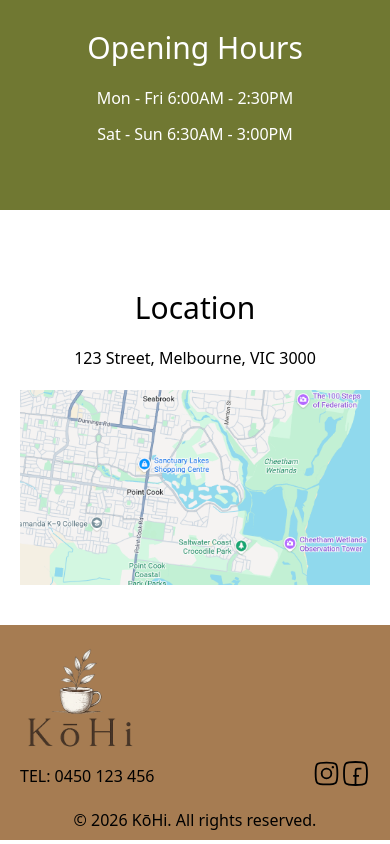
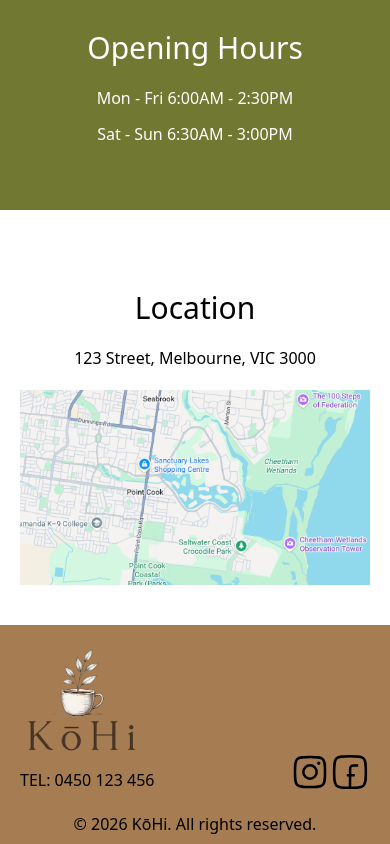
Before and after one commit to ayanomk/kohi, a Next.js app: page / in a window 390 px wide. Shown: the part 1448-2292 px from the top of the page. Built offline with nearby package versions, Linux system fonts and the light colour scheme.

Commit message:
Adjust Footer style for tablet and laptop

```diff
--- a/app/components/Footer.tsx
+++ b/app/components/Footer.tsx
@@ -1,14 +1,14 @@
 export default function Footer() {
     return (
         <footer className="bg-secondary ">
-            <div className="flex justify-between p-5">
+            <div className="flex justify-between p-5 md:w-[90%] lg:w-[80%] mx-auto">
                 <div className="w-1/2">
-                    <img src="/logo_transparent.png" alt="logo of cafe kohi" className="w-2/3 mb-3 rounded-md" />
+                    <img src="/logo_transparent.png" alt="logo of cafe kohi" className="w-full max-w-[120px] mb-3 rounded-md" />
                     <p>TEL: 0450 123 456</p>
                 </div>
                 <div className="flex flex-row self-end w-1/4 justify-end">
-                    <img src="/instagram-stroke-rounded.svg" className="w-1/3" />
-                    <img src="/facebook-01-stroke-rounded.svg" className="w-1/3" />
+                    <img src="/instagram-stroke-rounded.svg" className="w-full max-w-[40px]" />
+                    <img src="/facebook-01-stroke-rounded.svg" className="w-full max-w-[40px]" />
                 </div>
             </div>
             <p className="text-center mb-2">&copy; 2026 KōHi. All rights reserved.</p>
```
